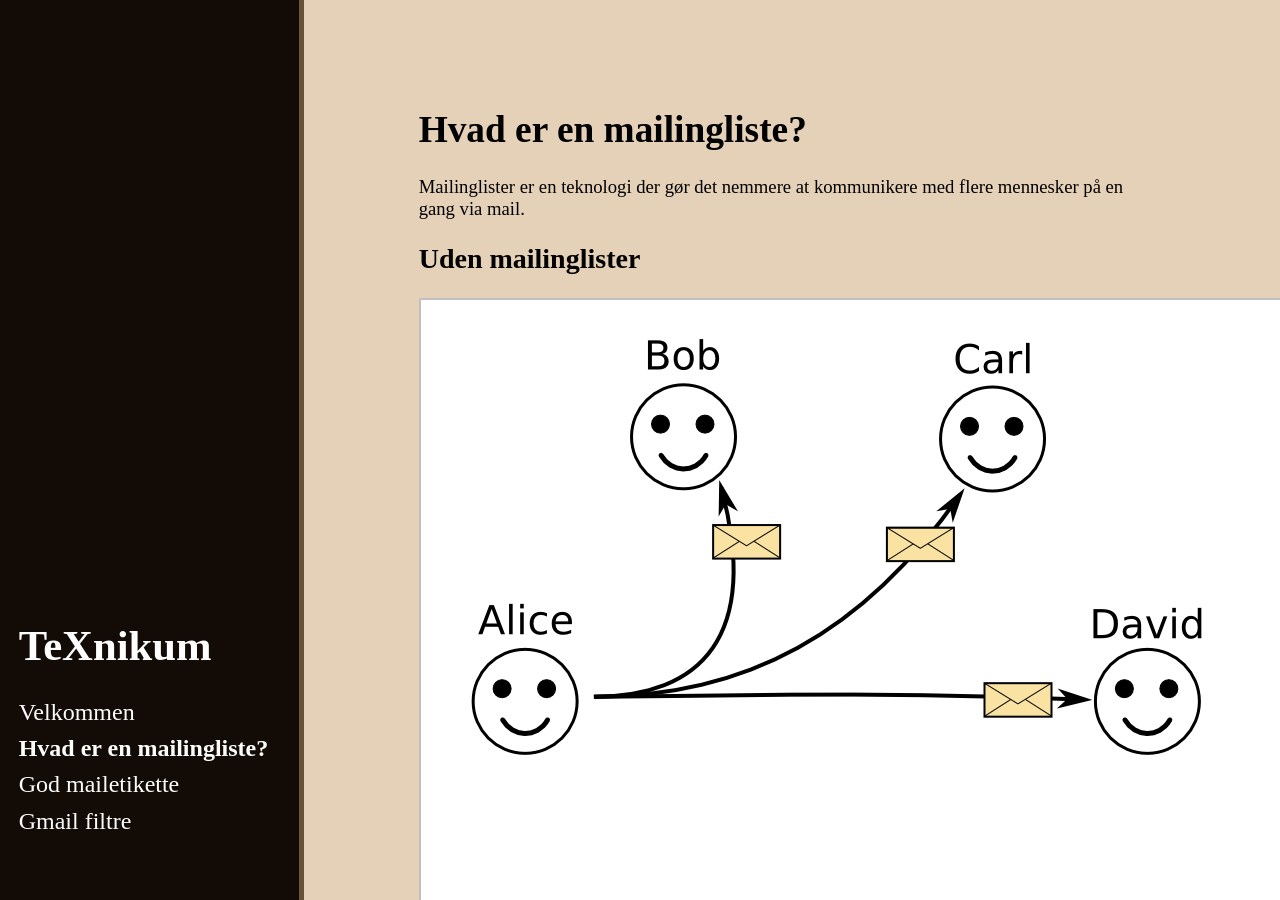
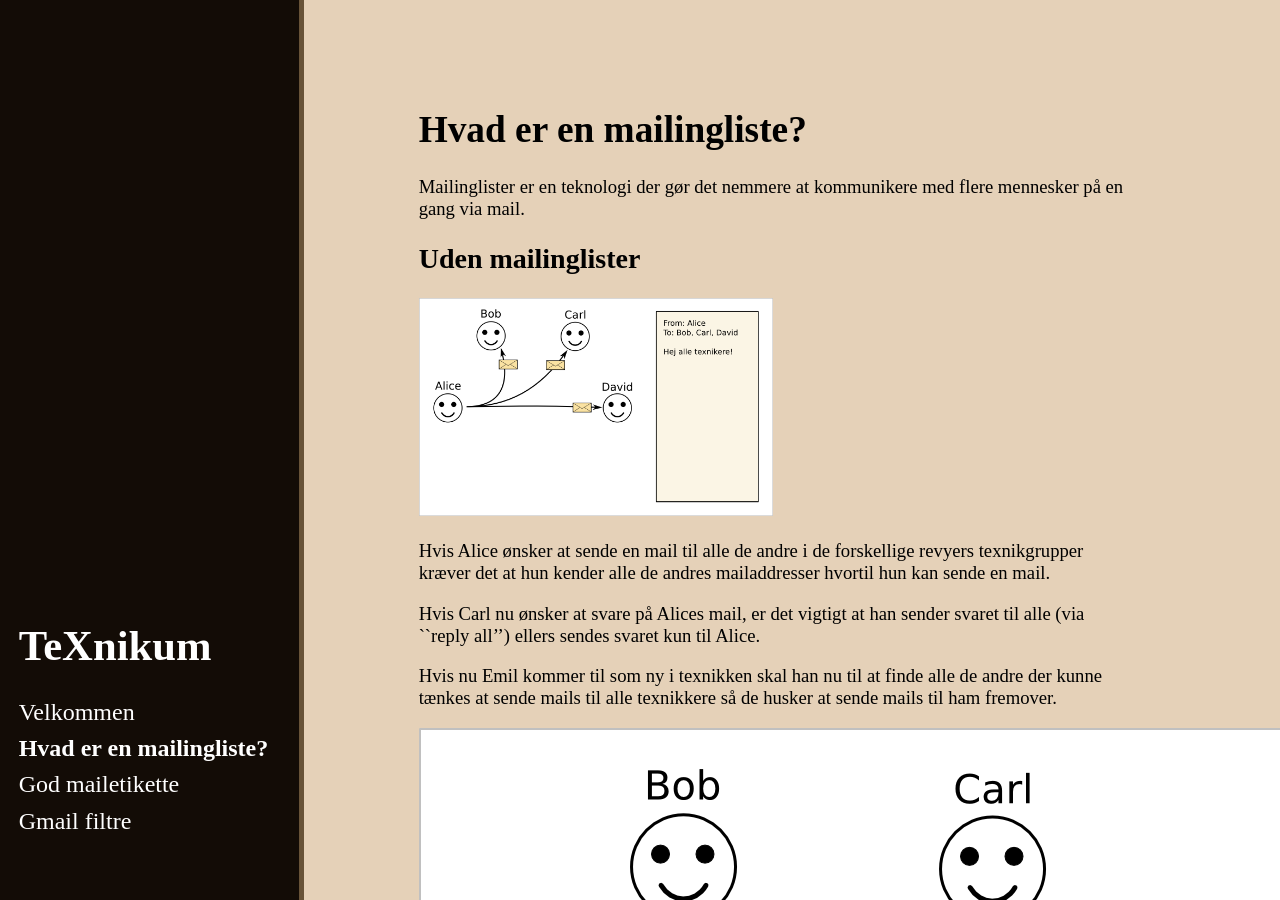
Before and after one commit to TeXnikum/TeXnikum.github.io, a Jekyll site: the page built from mailinglister.md, in a window 1280 px wide and 900 px high. Built offline with Jekyll 4.4.1, drawn with Linux system fonts in a browser that asks for light colours.

Commit message:
trying to resize image

```diff
--- a/mailinglister.md
+++ b/mailinglister.md
@@ -8,7 +8,7 @@ title: Mailinglister
 Mailinglister er en teknologi der gør det nemmere at kommunikere med flere mennesker på en gang via mail.
 
 ## Uden mailinglister
-<img src="/images/illustration-0.png">
+<img src="/images/illustration-0.png" style="width: 50%; height: 50%;">
 
 Hvis Alice ønsker at sende en mail til alle de andre i de forskellige revyers texnikgrupper kræver det at hun kender alle de andres mailaddresser hvortil hun kan sende en mail.
 
```
